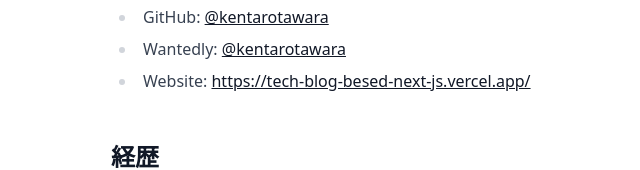
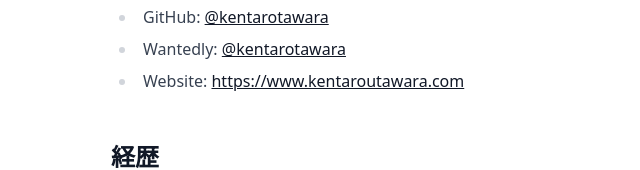
Before and after one commit to KentarouTawara/tech-blog-besed-Next.js, a Next.js app: page /about in a window 1280 px wide. Shown: the part 331-501 px from the top of the page, without its empty margins (193-833 px from the left). Built offline with nearby package versions, Linux system fonts and the light colour scheme.

Commit message:
fix website url

```diff
--- a/pages/about.tsx
+++ b/pages/about.tsx
@@ -34,8 +34,8 @@
                   </li>
                   <li>
                     Website:{' '}
-                    <Link href="https://tech-blog-besed-next-js.vercel.app">
-                      <a>https://tech-blog-besed-next-js.vercel.app/</a>
+                    <Link href="https://www.kentaroutawara.com">
+                      <a>https://www.kentaroutawara.com</a>
                     </Link>
                   </li>
                 </ul>
```
